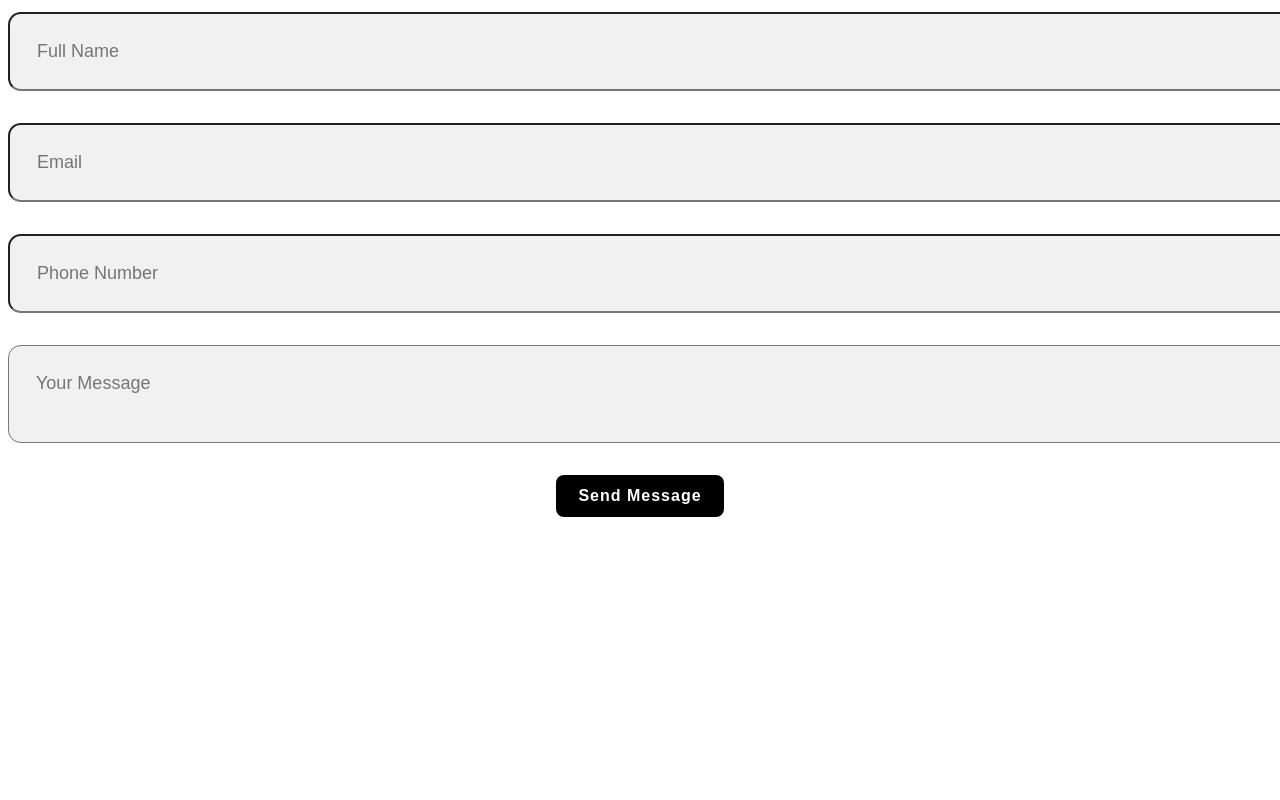
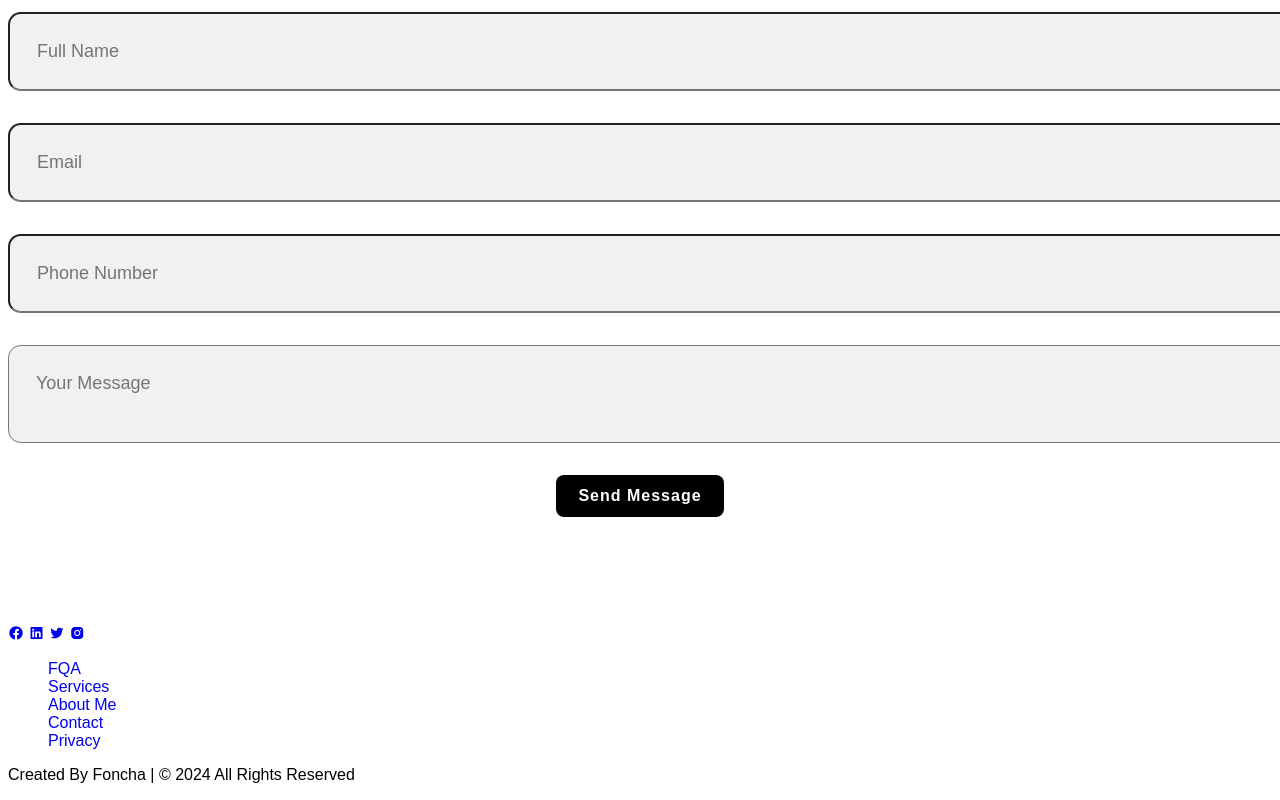
Before and after one commit to Gloriane7767/html-css-workshop-portfolio-app, a plain HTML site: page index.html in a window 1280 px wide. Shown: the part 1191-1991 px from the top of the page. Before the commit the page ends 1816 px from the top, so only its background shows below. Drawn offline with nearby package versions, Linux system fonts and the light colour scheme.

Commit message:
added the footer section

```diff
--- a/index.html
+++ b/index.html
@@ -4,6 +4,7 @@
     <meta charset="UTF-8">
     <meta name="viewport" content="width=device-width, initial-scale=1.0">
     <link rel="stylesheet" href="styles.css">
+    <link href='https://unpkg.com/boxicons@2.1.4/css/boxicons.min.css' rel='stylesheet'>
     <title>Simple Portfolio</title>
 </head>
 
@@ -93,5 +94,23 @@
             </form>
         </section>
 
+        <footer class="footer">
+            <div class="social-icons">
+                <a href="#"><i class='bx bxl-facebook-circle'></i></a>
+                <a href="#"><i class='bx bxl-linkedin-square'></i></a>
+                <a href="#"><i class='bx bxl-twitter'></i></a>
+                <a href="#"><i class='bx bxl-instagram-alt'></i></a>
+            </div>
+
+            <ul class="list">
+                <li><a href="#">FQA</a></li>
+                <li><a href="#">Services</a></li>
+                <li><a href="#">About Me</a></li>
+                <li><a href="#">Contact</a></li>
+                <li><a href="#">Privacy</a></li>
+            </ul>
+            <p>Created By Foncha | © 2024 All Rights Reserved</p>
+            </footer>
+
 </body>
 </html>
--- a/styles.css
+++ b/styles.css
@@ -222,5 +222,4 @@ color: orange;
     border-radius: .8rem;
     margin: 1rem 0;
     resize:none;
-
 }
```
